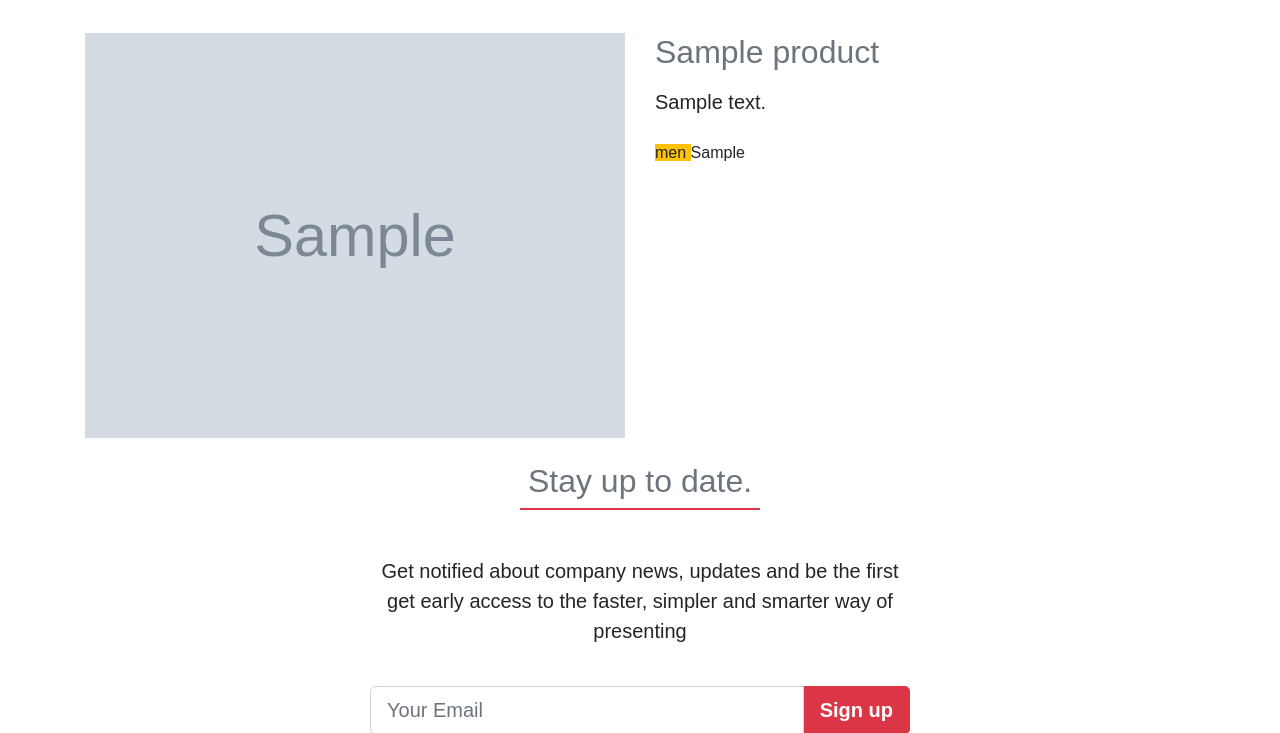
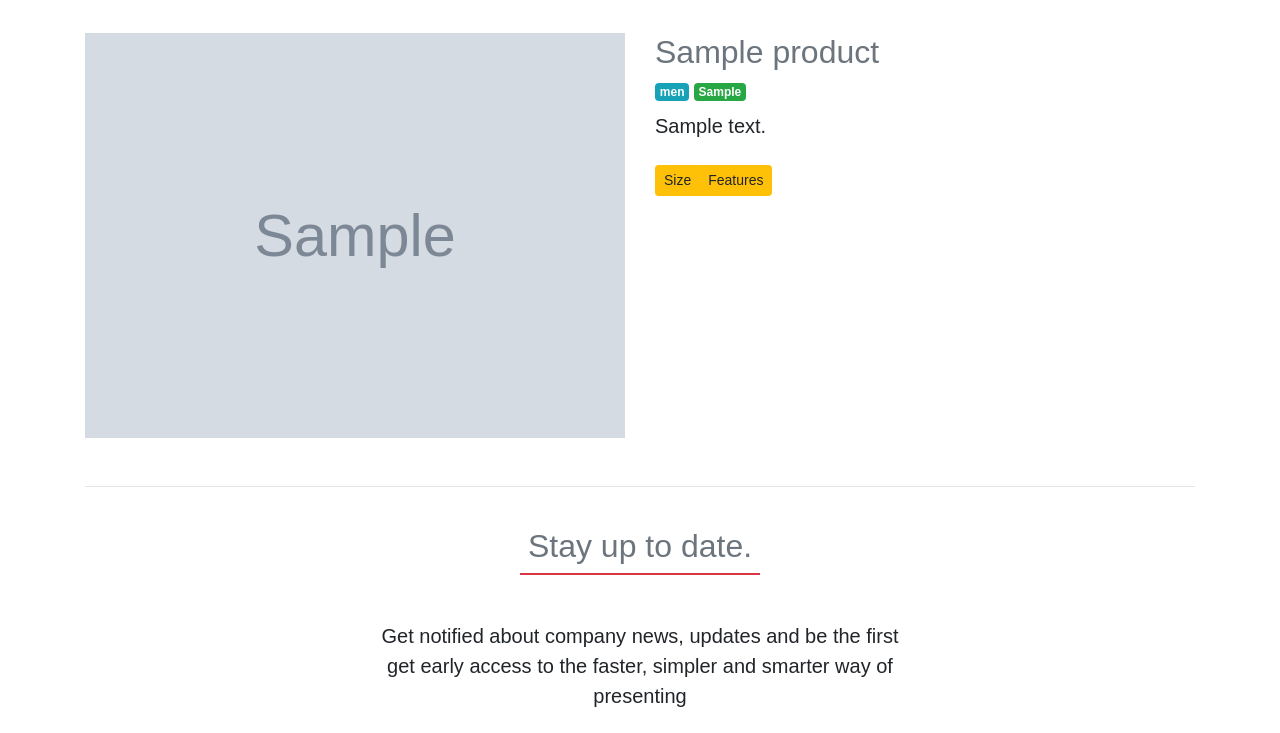
Before and after one commit to Rahimz/gineau, a Django app: page /1/ in a window 1280 px wide. Shown: the part 63-796 px from the top of the page. Run offline with Django 3.2, Linux system fonts and the light colour scheme; tables that the repository leaves empty hold one stand-in row (values such as "Sample post"); grey boxes marked "Sample" are stand-in pictures; some libraries are stand-ins or nearby versions.

Commit message:
detail page edited size and features added

```diff
--- a/products/templates/products/detail.html
+++ b/products/templates/products/detail.html
@@ -17,19 +17,47 @@
     </div>
     <div class="col-md-6">
       <h2 class="text-muted ">{{ product.productName }}</h2>
+      {% if product.productGenre == woman %}
+      <span class="badge badge-warning">
+        {{ product.productGenre }}
+      </span>
+      {% else %}
+      <span class="badge badge-info">
+          {{ product.productGenre }}
+        </span>
+      {% endif %}
+
+      <span class="badge badge-success">
+        {{ product.productGroup }}
+      </span>
 
       <p class="lead py-2">
         {{ product.productDescript }}
       </p>
-      <span class="label label-info bg-warning">
-        {{ product.productGenre }}
-      </span>
-      <span class="label label-success">
-        {{ product.productGroup }}
-      </span>
+      <div class="btn-group">
+        <button class="btn btn-sm btn-warning btn-warning" data-toggle="collapse" data-target="#size">Size</button>
+        <button class="btn btn-sm btn-warning btn-warning" data-toggle="collapse" data-target="#features">Features</button>
+
+      </div>
+      <div id="size" class="collapse">
+        <p class="bg-secondary p-1 m-1">
+          {{ product.productSize }}
+        </p>
+      </div>
+
+      <div id="features" class="collapse">
+        <p class="bg-secondary p-1 m-1">
+          two small pocket <br>
+          linning <br>
+          a resizable hand
+        </p>
+      </div>
+
+
     </div>
 
   </div>
+  <hr class="mute mt-5">
 </div>
 
 <div>
```
